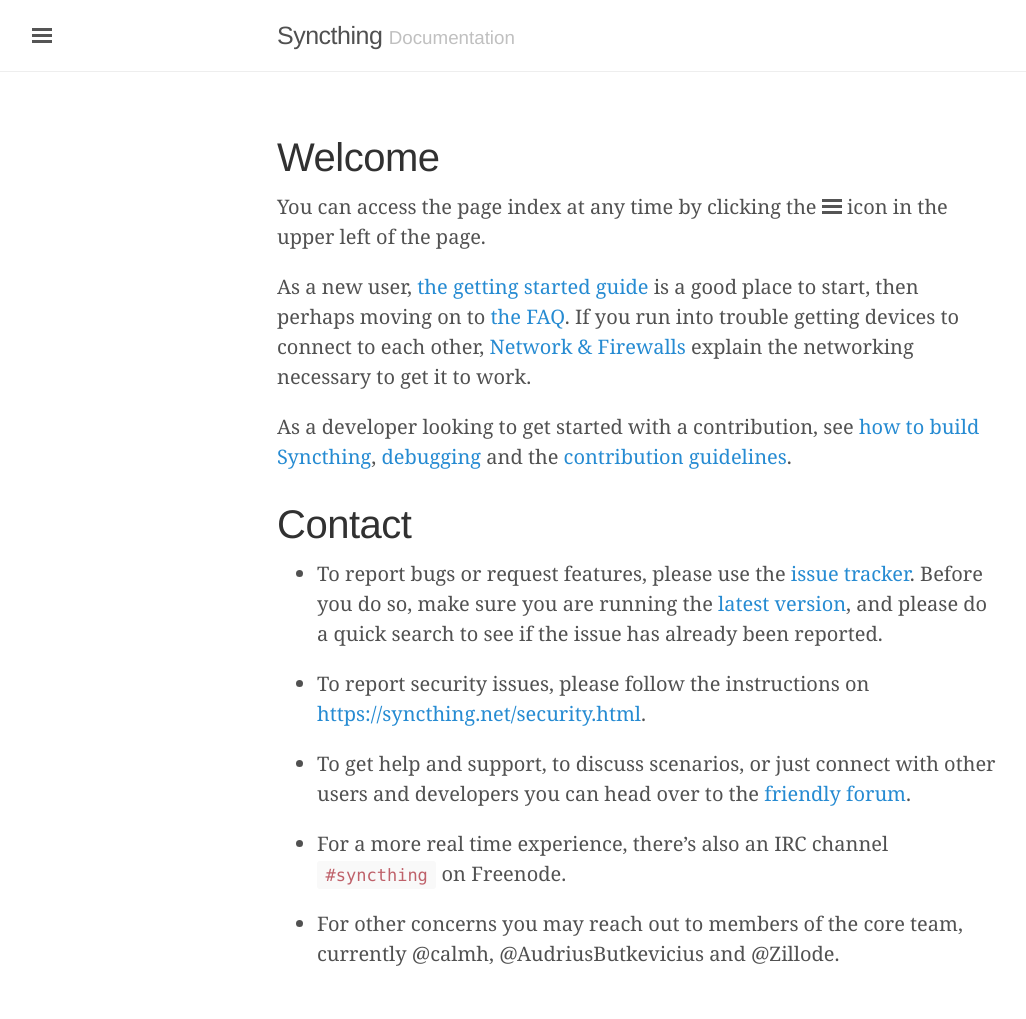
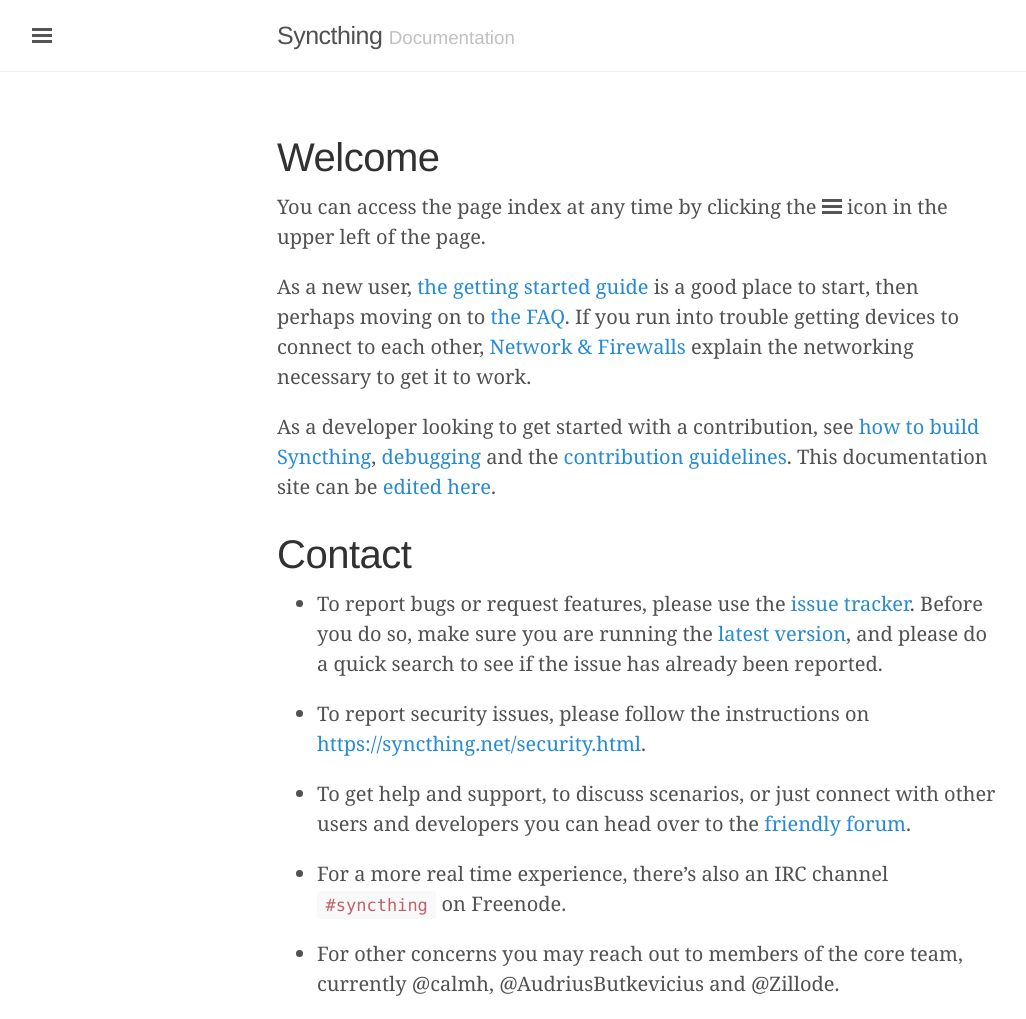
Before and after one commit to timboudreau/docs, a Jekyll site: the page built from index.md, in a window 1280 px wide. Shown: the whole page, without its empty margins (3-1029 px from the left). Built offline with Jekyll 4.4.1, drawn with Linux system fonts in a browser that asks for light colours; Markdown is read by kramdown in place of the engine named in the settings; before the commit the page ends 989 px from its top, so only the background shows below that.

Commit message:
Repo link

```diff
--- a/index.md
+++ b/index.md
@@ -11,7 +11,7 @@ As a new user, [the getting started guide]({{ site.baseurl }}/intro/getting-star
 you run into trouble getting devices to connect to each other,
 [Network & Firewalls]({{ site.baseurl }}/users/firewalls.html) explain the networking necessary to get it to work.
 
-As a developer looking to get started with a contribution, see [how to build Syncthing]({{ site.baseurl }}/dev/building.html), [debugging]({{ site.baseurl }}/dev/debugging.html) and the [contribution guidelines](https://github.com/syncthing/syncthing/blob/master/CONTRIBUTING.md).
+As a developer looking to get started with a contribution, see [how to build Syncthing]({{ site.baseurl }}/dev/building.html), [debugging]({{ site.baseurl }}/dev/debugging.html) and the [contribution guidelines](https://github.com/syncthing/syncthing/blob/master/CONTRIBUTING.md). This documentation site can be [edited here](https://github.com/syncthing/docs).
 
 # Contact
 
```
